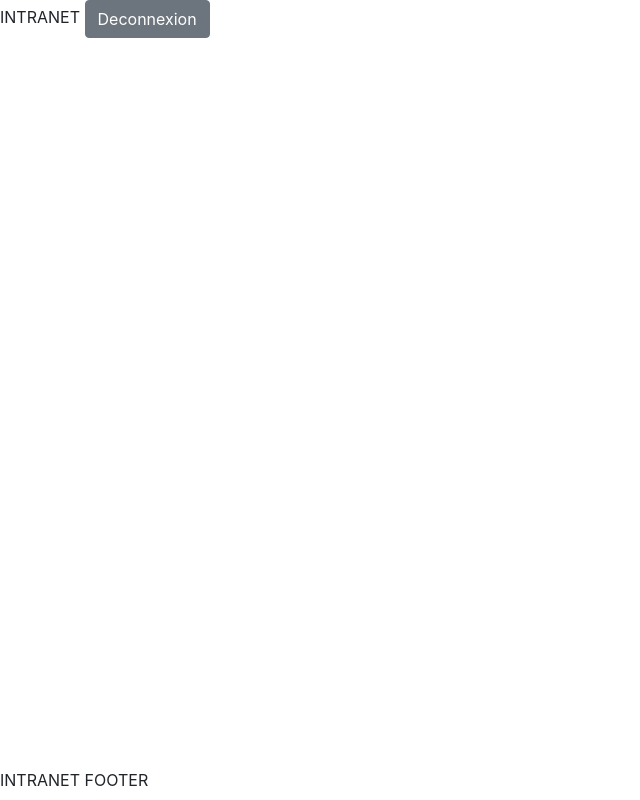
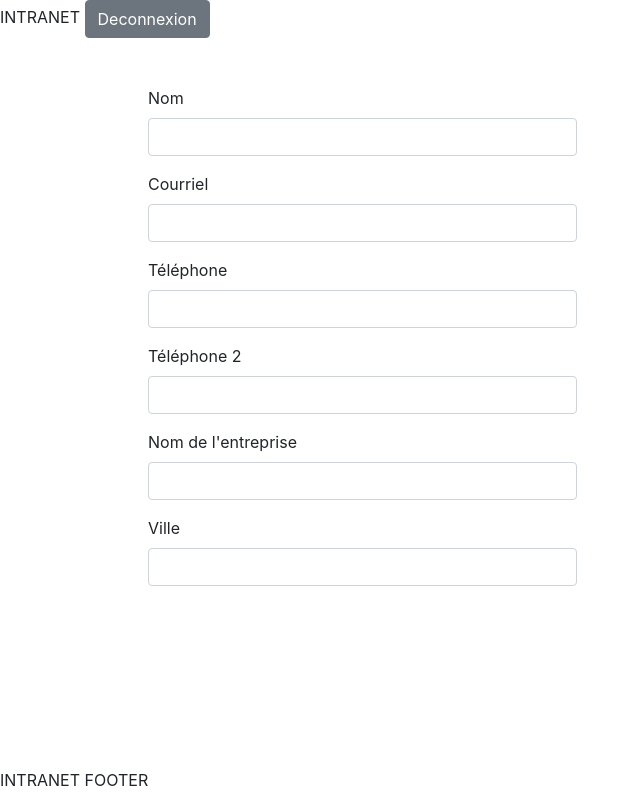
Before and after one commit to khalilbellil/next-rf, a Next.js app: page /intranet/gestion-inscriptions-entrepreneurs in a window 1280 px wide. Shown: the whole page, without its empty margins (0-640 px from the left). Built offline with nearby package versions, Linux system fonts and the light colour scheme; sample sign-in values are in the browser's storage.

Commit message:
intranet started

```diff
--- /dev/null
+++ b/components/intranet/GestionInscriptionsEntrepreneurs.js
@@ -0,0 +1,39 @@
+import React from 'react'
+import { Button, Form, FormFeedback, FormGroup, FormText, Input, Label } from 'reactstrap'
+import Popup from 'reactjs-popup'
+
+export default function GestioInscriptionsEntrepreneurs() {
+
+    return (<>
+        <div className="col-3"></div>
+        <div className="col-6">
+            <Form className="p-5">
+                <FormGroup>
+                    <Label for="name">Nom</Label>
+                    <Input name="name"/>
+                </FormGroup>
+                <FormGroup>
+                    <Label for="email">Courriel</Label>
+                    <Input name="email"/>
+                </FormGroup>
+                <FormGroup>
+                    <Label for="phone">Téléphone</Label>
+                    <Input name="phone" type="text"/>
+                </FormGroup>
+                <FormGroup>
+                    <Label for="phone2">Téléphone 2</Label>
+                    <Input name="phone2" type="text"/>
+                </FormGroup>
+                <FormGroup>
+                    <Label for="company">Nom de l'entreprise</Label>
+                    <Input name="company" type="text"/>
+                </FormGroup>
+                <FormGroup>
+                    <Label for="city">Ville</Label>
+                    <Input name="city"/>
+                </FormGroup>
+            </Form>
+        </div>
+        <div className="col-3"></div>
+    </>)
+}
--- a/pages/intranet/gestion-inscriptions-entrepreneurs.js
+++ b/pages/intranet/gestion-inscriptions-entrepreneurs.js
@@ -1,12 +1,12 @@
 import React from 'react'
 import 'reactjs-popup/dist/index.css'
-// import ClmAddLead from '../../components/intranet/ClmAddLead'
+import GestionInscriptionsEntrepreneurs from '../../components/intranet/GestionInscriptionsEntrepreneurs'
 
 export default function gestionInscriptionsEntrepreneurs() {
 
     return (
-        <div>
-            {/* <ClmAddLead /> */}
+        <div className="container">
+            <GestionInscriptionsEntrepreneurs />
         </div>
     )
 }
```
